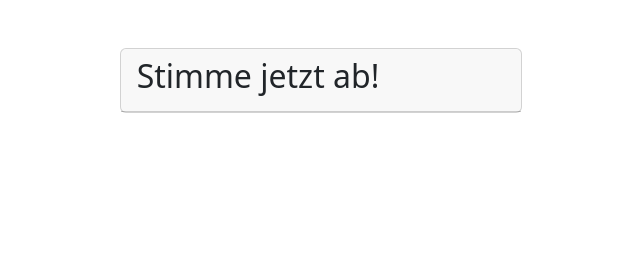
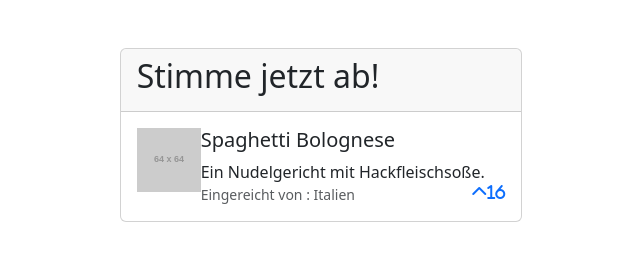
Before and after one commit to DatKHWolf/gabgabgab, a website: page vuejs/index.html in a window 1280 px wide. Shown: the whole page, without its empty margins (319-959 px from the left). Drawn offline with nearby package versions, Linux system fonts and the light colour scheme; placeholder pictures from the web are drawn by us.

Commit message:
vuejs paar neue Sachen

```diff
--- a/vuejs/app.js
+++ b/vuejs/app.js
@@ -0,0 +1,16 @@
+const app = Vue.createApp({
+    // Optionen
+    data: function(){
+        return {
+            submissions: submissions // aus seed.js
+        }
+    },
+    methods: {
+        upvote(){
+            this.submissions[0].votes++
+        },
+    }
+})
+
+// Liefert die Instanz zur Root-Component zurück
+const vm = app.mount('#app')
--- a/vuejs/index.html
+++ b/vuejs/index.html
@@ -12,6 +12,8 @@
 </head>
 
 <body>
+    <div id="app">
+
         <div class="container-fluid">
             <div class="row">
                 <div class="col-xl-4 offset-xl-4">
@@ -23,6 +25,21 @@
                             <h2 class="card-title">
                                 Stimme jetzt ab!
                             </h2>
+                        </div>
+                        <div class="card-body">
+                            <div class="d-flex">
+                                <div class="d-shrink-0">
+                                    <img v-bind:src="submissions[0].img" alt="" />
+                                </div>
+                                <div class="flex-grow-1">
+                                    <h5>{{ submissions[0].title}}</h5>
+                                    <div>{{submissions[0].desc}}</div>
+                                    <small class="text-muted">Eingereicht von : {{submissions[0].author}}</small>
+                                    <span class="float-end text-primary" style="cursor:pointer" @click="upvote"><i
+                                            class="fa fa-chevron-up">{{submissions[0].votes}}</i></span>
+                                </div>
+                            </div>
+                        </div>
                     </div>
                 </div>
             </div>
```
Lines whose indentation alone changed are shown as unchanged.
